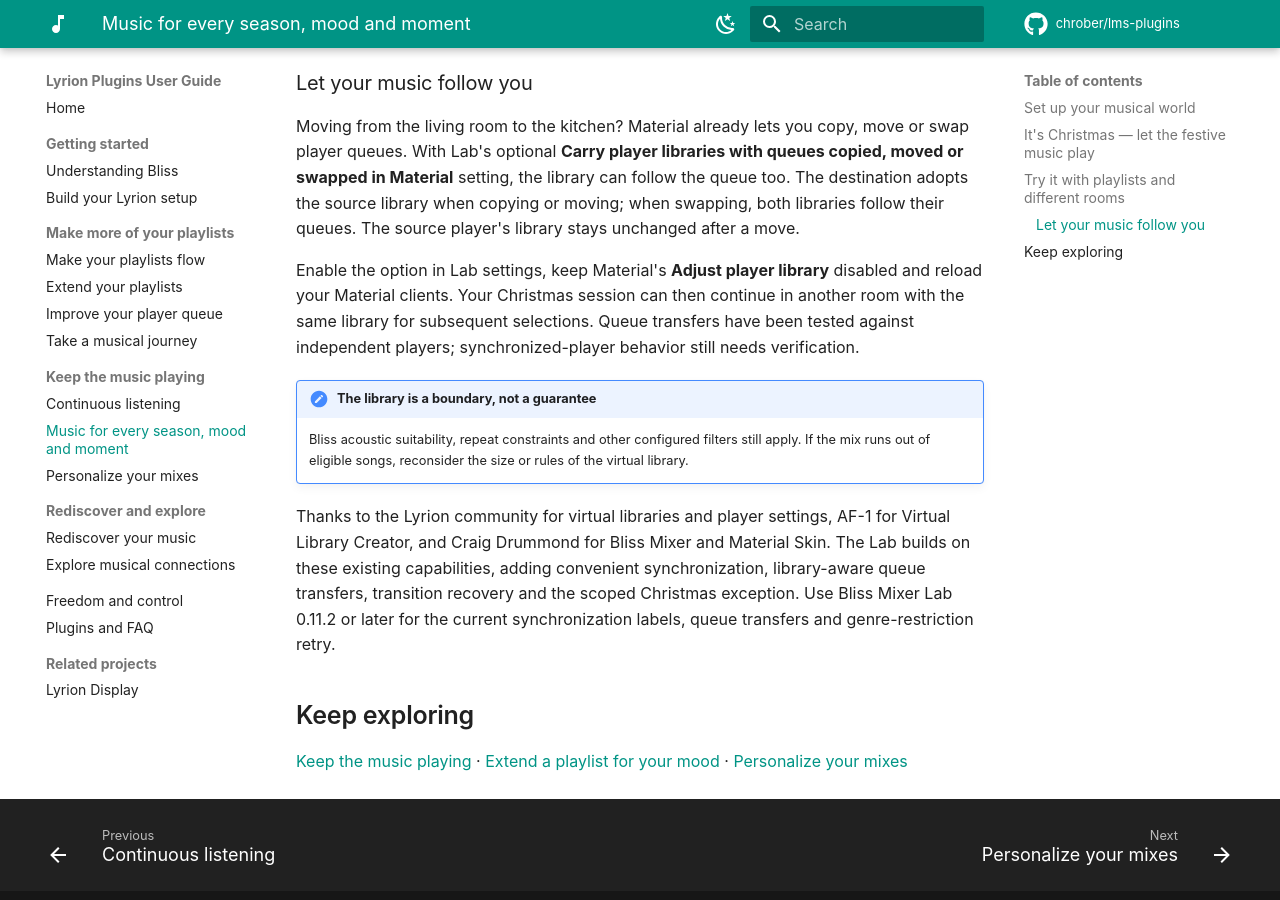
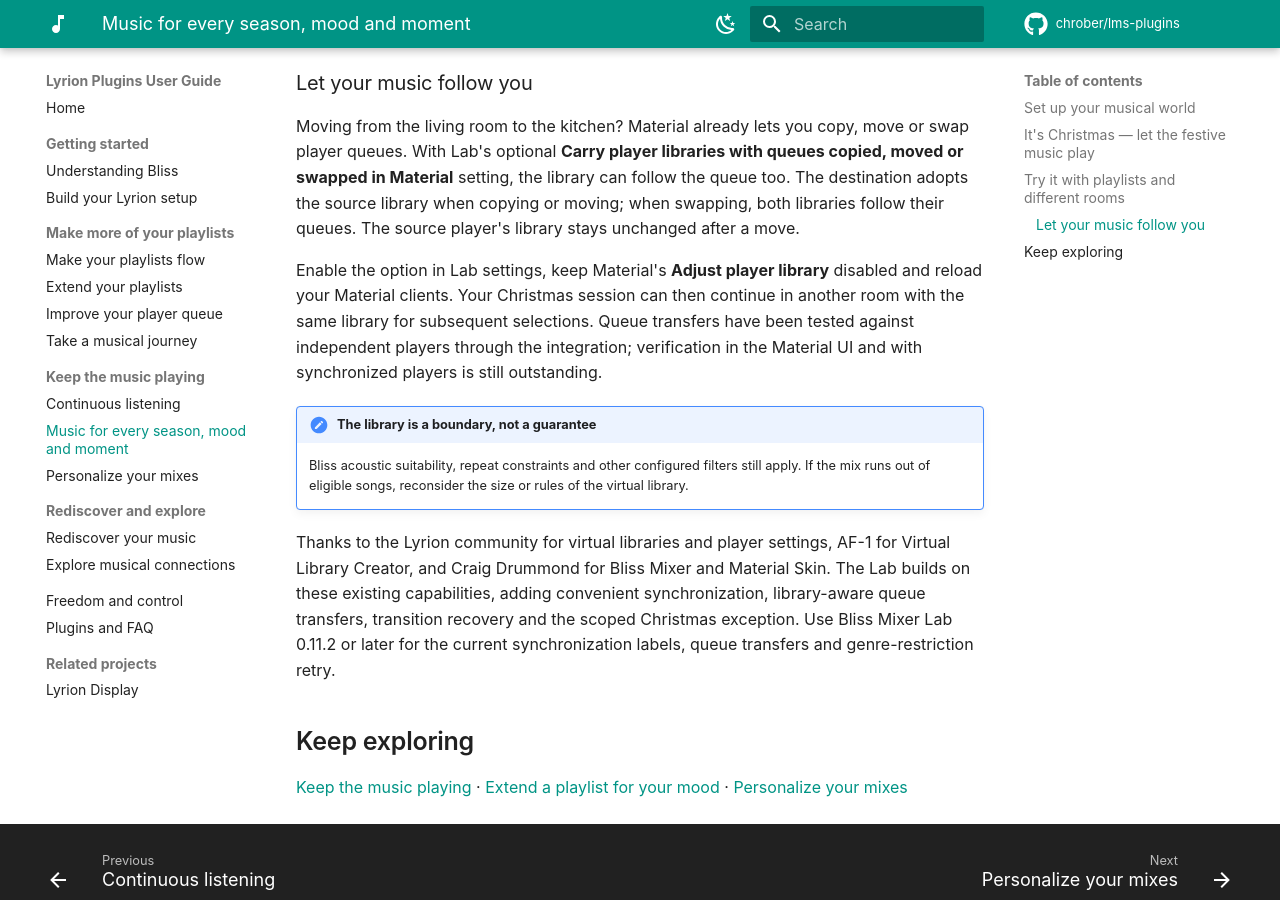
Before and after one commit to chrober/lms-plugins, an MkDocs documentation site: the page built from docs/guide/music-for-every-season.md, in a window 1280 px wide and 900 px high, scrolled down 3788 px. Built offline with MkDocs 1.6.1 and Material for MkDocs 9.7.7, drawn with Linux system fonts in a browser that asks for light colours; comment, search, counter and statistics services are not loaded.

Commit message:
docs: record scenario-led editorial rule and queue transfer test scope

```diff
--- a/docs/guide/music-for-every-season.md
+++ b/docs/guide/music-for-every-season.md
@@ -65,7 +65,7 @@ Choose Summer for one room and Jazz for another independent player. Changing lib
 
 Moving from the living room to the kitchen? Material already lets you copy, move or swap player queues. With Lab's optional **Carry player libraries with queues copied, moved or swapped in Material** setting, the library can follow the queue too. The destination adopts the source library when copying or moving; when swapping, both libraries follow their queues. The source player's library stays unchanged after a move.
 
-Enable the option in Lab settings, keep Material's **Adjust player library** disabled and reload your Material clients. Your Christmas session can then continue in another room with the same library for subsequent selections. Queue transfers have been tested against independent players; synchronized-player behavior still needs verification.
+Enable the option in Lab settings, keep Material's **Adjust player library** disabled and reload your Material clients. Your Christmas session can then continue in another room with the same library for subsequent selections. Queue transfers have been tested against independent players through the integration; verification in the Material UI and with synchronized players is still outstanding.
 
 !!! note "The library is a boundary, not a guarantee"
     Bliss acoustic suitability, repeat constraints and other configured filters still apply. If the mix runs out of eligible songs, reconsider the size or rules of the virtual library.
```
Also changed, not shown: docs/WIKI_CONCEPT.md (+2 -0 lines).
